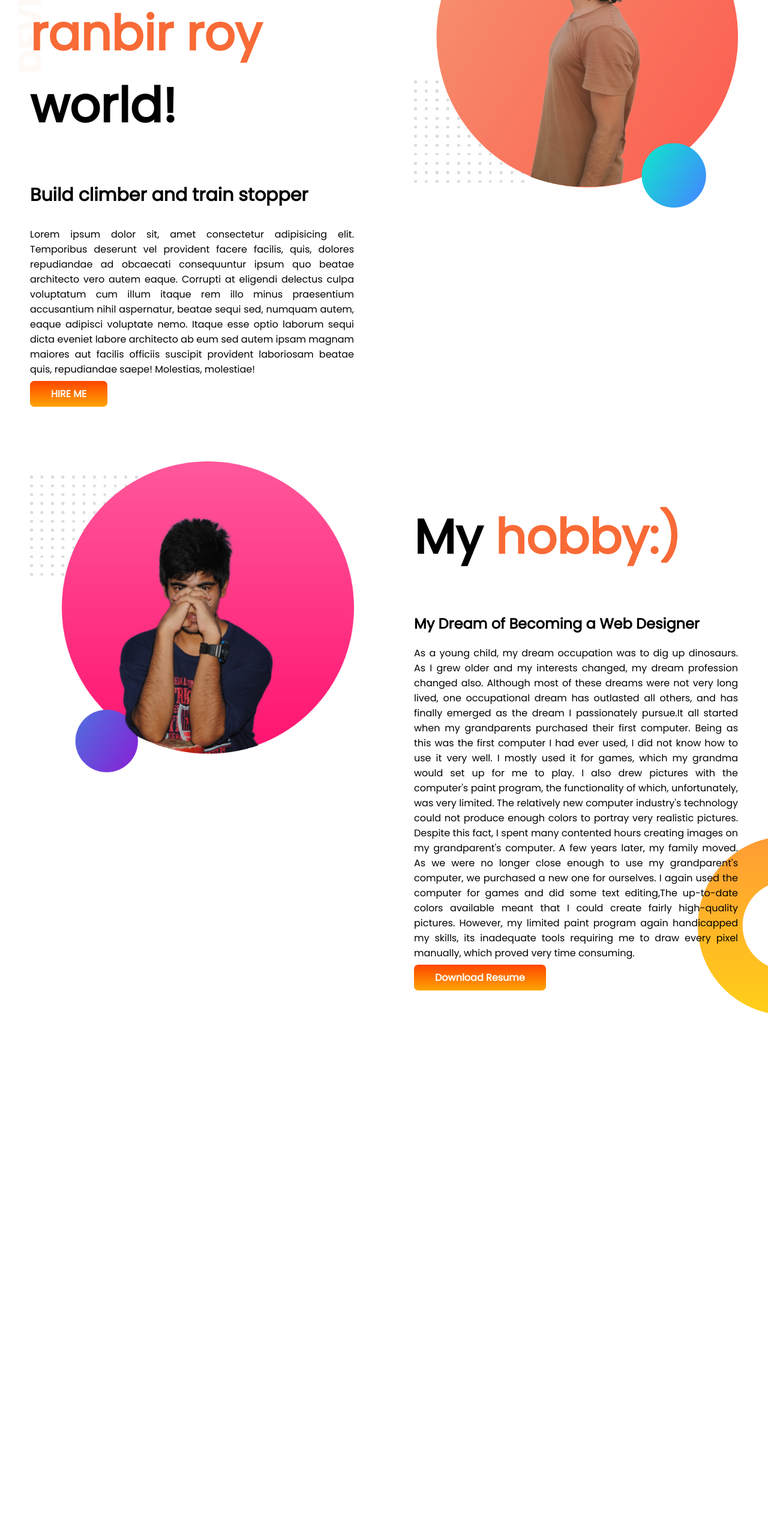
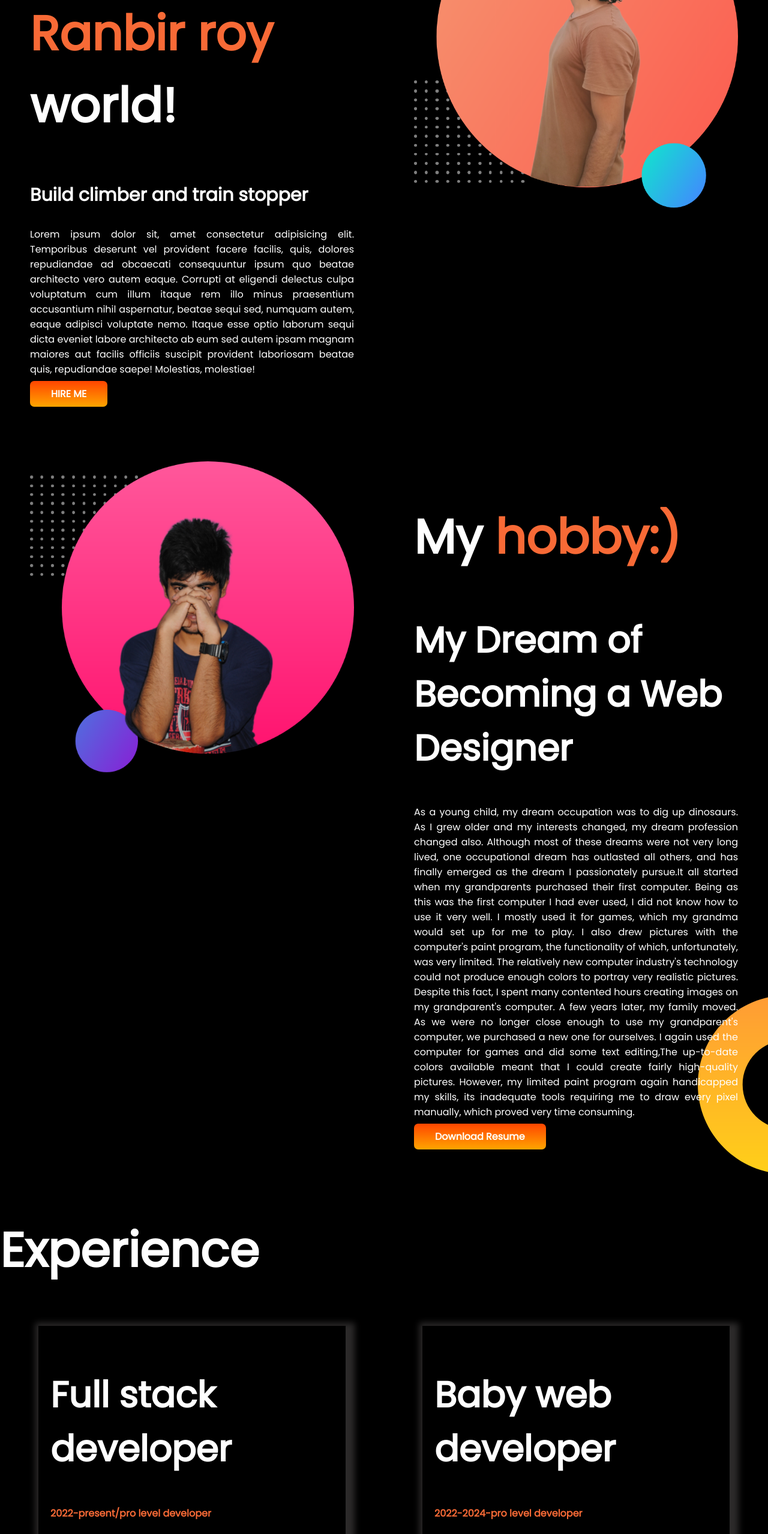
Before and after one commit to ranbirroy1/my-portfilo, a plain HTML site: page index.html in a window 1280 px wide. Shown: the part 240-2797 px from the top of the page at 60% size. Before the commit the page ends 1932 px from the top, so only its background shows below. Drawn offline with Linux system fonts and the light colour scheme.

Commit message:
first commit

```diff
--- a/index.html
+++ b/index.html
@@ -16,9 +16,9 @@
 
 <body>
 
-    <section class="top-banner">
+    <section class="top-banner flexible">
         <div class="half-width">
-            <h1>Welcome to <br> <span class="orange-color"> ranbir roy </span>world!</h1>
+            <h1>Welcome to <br> <span class="orange-color"> Ranbir roy </span>world!</h1>
             <h3>Build climber and train stopper</h3>
             <p>Lorem ipsum dolor sit, amet consectetur adipisicing elit. Temporibus deserunt vel provident facere
                 facilis, quis, dolores repudiandae ad obcaecati consequuntur ipsum quo beatae architecto vero autem
@@ -33,7 +33,7 @@
         </div>
     </section>
 
-    <section class="my-hobby">
+    <section class="my-hobby flexible">
         <div class="half-width">
             <img src="pic/busy man.png" alt="roy">
         </div>
@@ -58,11 +58,30 @@
                 consuming.</p>
             <a class="link-button" target="_blank" href="https://github.com/ranbirroy1/my-portfilo">Download Resume</a>
         </div>
-
-
     </section>
 
 
+    <section class="experiences ariea">
+        <h1>Experience</h1>
+        <div class="flexible">
+            <div class="roy">
+                <h2>Full stack developer</h2>
+                <h4 class="orange-color">2022-present/pro level developer<h4>
+
+                <p>Lorem, ipsum dolor sit amet consectetur adipisicing elit. Ratione at aperiam esse laboriosam deleniti corrupti illum sunt, dicta repudiandae, dolor omnis, ab molestias repellendus quaerat alias maiores. Dolorum officiis nisi deserunt nam recusandae consequatur itaque sapiente rerum! Explicabo similique in aspernatur eum autem esse officia, vitae molestiae nam architecto aliquam?</p>
+            </div>
+            <div  class="roy" >
+                <h2>Baby web developer</h2>
+                <h4 class="orange-color">2022-2024-pro level developer</h4>
+
+                <p>Lorem, ipsum dolor sit amet consectetur adipisicing elit. Ratione at aperiam esse laboriosam deleniti corrupti illum sunt, dicta repudiandae, dolor omnis, ab molestias repellendus quaerat alias maiores. Dolorum officiis nisi deserunt nam recusandae consequatur itaque sapiente rerum! Explicabo similique in aspernatur eum autem esse officia, vitae molestiae nam architecto aliquam?</p>
+            </div>
+        </div>
+    </section>
+
+    <footer>
+        <p>ranbir roy 2022, a programing hero initative.</p>
+    </footer>
 
 </body>
 
--- a/style.css
+++ b/style.css
@@ -3,26 +3,38 @@
 body{
     font-family: 'Poppins', sans-serif;
     margin: 0;
+    background-color: black;
 }
 
 
 h1{
     font-size: 80px;
+    color: rgb(255, 255, 255);
+}
+
+h2{
+    font-size: 60px;
+    color: rgb(255, 255, 255);
+
+
 }
 
 h3{
     font-size: 30px;
+    color: rgb(255, 255, 255);
+
 }
 
 p{
     text-align: justify;
+    color: rgb(255, 255, 255);
 }
 
 .orange-color{
 color: #f86a36;
 }
 
-section{
+.flexible{
     display:flex ;
 }
 
@@ -42,20 +54,35 @@ section{
     border-radius: 7px;
     color: #ffffff;
     font-weight: 900;
-
 }
 
 .top-banner{
-    background-image: url(pic/top-banner.png);
+    background-image: url(pic/exp-bg.png);
     background-repeat: no-repeat;
-
-
+    background-color: black;
 }
 
 .my-hobby{
     background-image: url(pic/dream-bg.png);
     background-repeat: no-repeat;
    background-position: right bottom;
+}
 
 
+.roy{
+   box-shadow: 5px 5px 10px 10px #2c2a2a;
+   margin-left: 5%;
+   margin-right: 5%;
+   margin-bottom: 200px;
+   padding: 20px;
+
 }
+.ariea{
+    background-image: url(pic/exp-bg.png);
+    background-position: left bottom;
+    background-repeat: no-repeat;
+}
+
+footer p{
+    text-align: center;
+}
```
Also changed, not shown: pic/top-banner.png (deleted).
